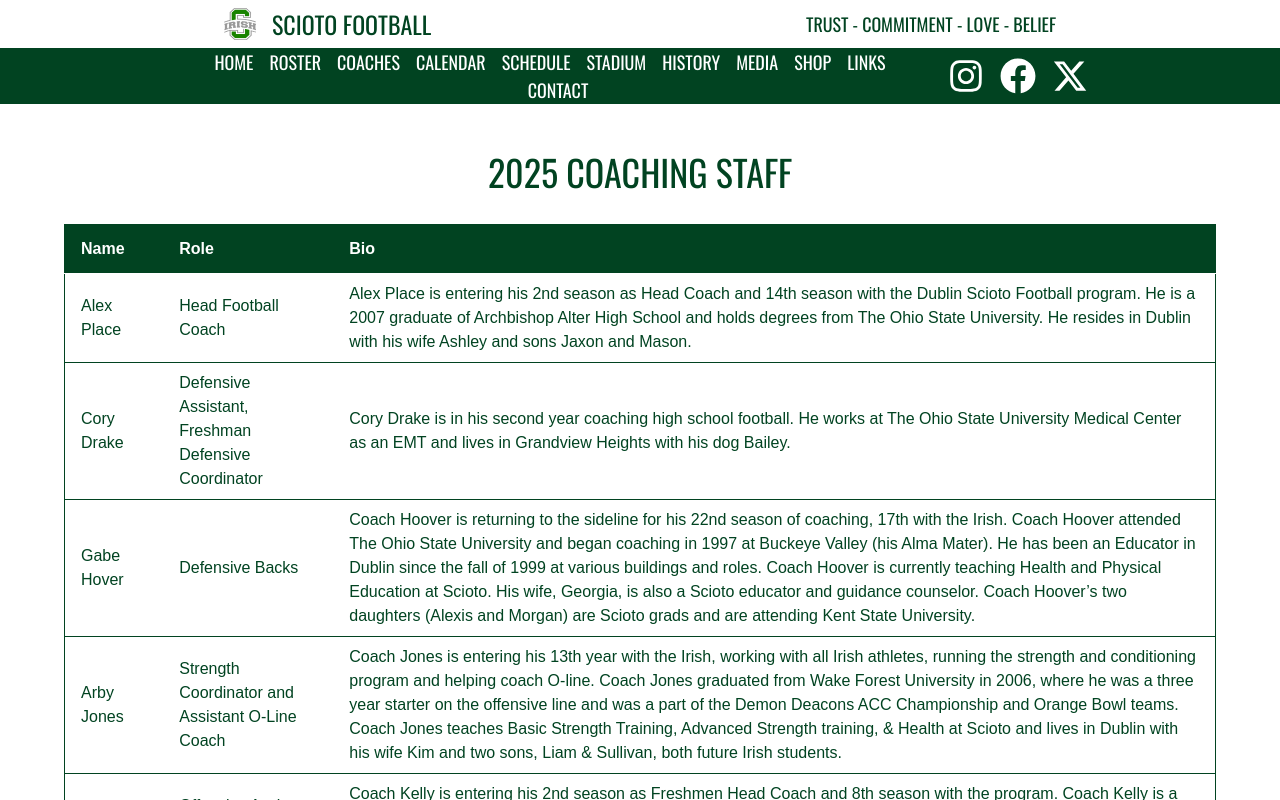
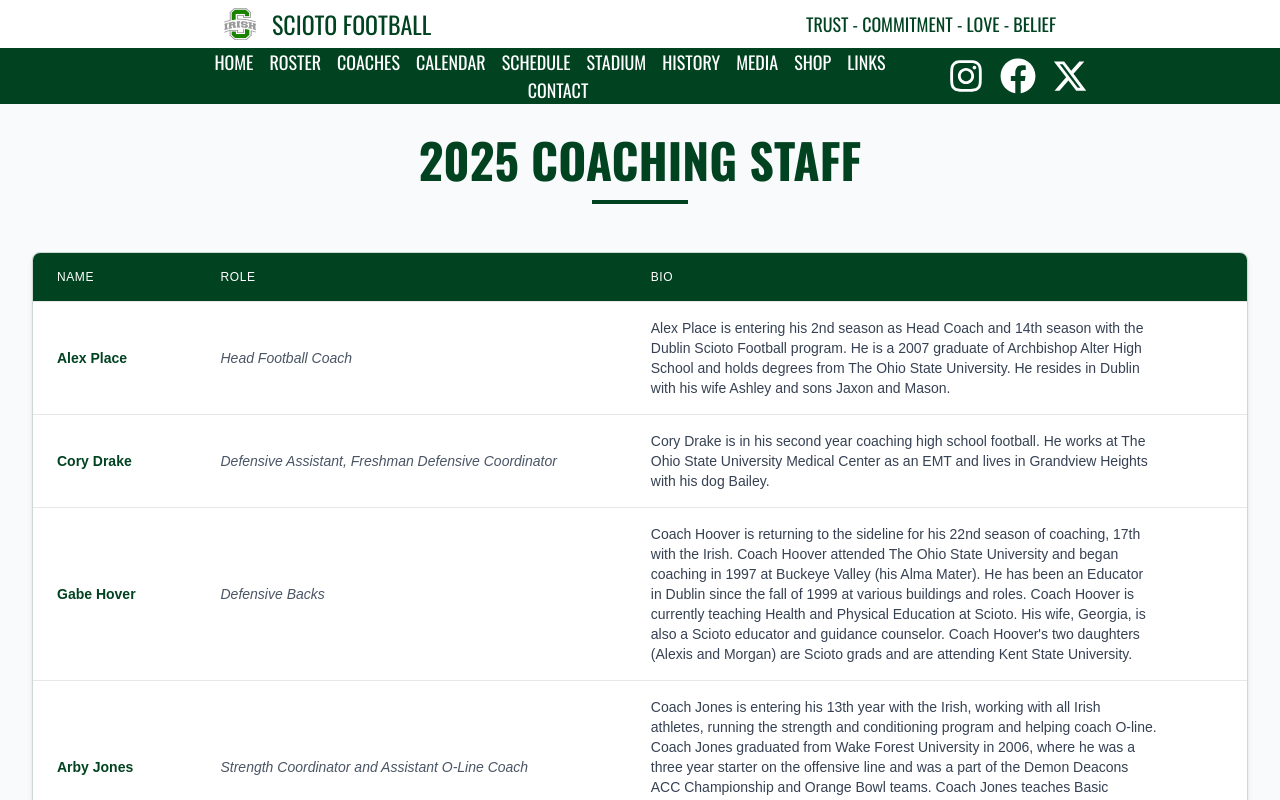
Before and after one commit to moham3dk/scioto-football-website, a Next.js app: page /coaches in a window 1280 px wide. Shown: the top 800 px of the page. Built offline with nearby package versions, Linux system fonts and the light colour scheme.

Commit message:
styling tweaks

```diff
--- a/app/coaches/page.tsx
+++ b/app/coaches/page.tsx
@@ -15,7 +15,7 @@ const Page = () => {
     {
       name: "Gabe Hover",
       role: "Defensive Backs",
-      bio: "Coach Hoover is returning to the sideline for his 22nd season of coaching, 17th with the Irish. Coach Hoover attended The Ohio State University and began coaching in 1997 at Buckeye Valley (his Alma Mater). He has been an Educator in Dublin since the fall of 1999 at various buildings and roles. Coach Hoover is currently teaching Health and Physical Education at Scioto. His wife, Georgia, is also a Scioto educator and guidance counselor. Coach Hoover’s two daughters (Alexis and Morgan) are Scioto grads and are attending Kent State University.",
+      bio: "Coach Hoover is returning to the sideline for his 22nd season of coaching, 17th with the Irish. Coach Hoover attended The Ohio State University and began coaching in 1997 at Buckeye Valley (his Alma Mater). He has been an Educator in Dublin since the fall of 1999 at various buildings and roles. Coach Hoover is currently teaching Health and Physical Education at Scioto. His wife, Georgia, is also a Scioto educator and guidance counselor. Coach Hoover's two daughters (Alexis and Morgan) are Scioto grads and are attending Kent State University.",
     },
     {
       name: "Arby Jones",
@@ -55,7 +55,7 @@ const Page = () => {
     {
       name: "Drew Stagg",
       role: "Offensive Skill Coordinator",
-      bio: "Coach Stagg is a graduate of Walsh University where he played both defensive and offensive line. This is his 16th year with the Irish and his tenth year as the receivers coach for Scioto. Previously, Drew was the Irish Head Freshman Coach. Coach Stagg teaches 8th grade History at Davis Middle School. Coach Stagg has a bachelor’s degree in Education with a focus on integrated social studies. He also has his masters degree in curriculum and instruction, and a masters degree in educational leadership from Miami University. Coach Stagg resides in Powell with his wife Krista and their two sons Kaden and Koda Stagg.",
+      bio: "Coach Stagg is a graduate of Walsh University where he played both defensive and offensive line. This is his 16th year with the Irish and his tenth year as the receivers coach for Scioto. Previously, Drew was the Irish Head Freshman Coach. Coach Stagg teaches 8th grade History at Davis Middle School. Coach Stagg has a bachelor's degree in Education with a focus on integrated social studies. He also has his masters degree in curriculum and instruction, and a masters degree in educational leadership from Miami University. Coach Stagg resides in Powell with his wife Krista and their two sons Kaden and Koda Stagg.",
     },
     {
       name: "Doug Tima",
@@ -65,7 +65,7 @@ const Page = () => {
     {
       name: "Jon Torski",
       role: "Linebackers and Defensive Coordinator",
-      bio: "Coach Torski is beginning his 17th year coaching. Coach Torski is a 2007 Dublin Scioto graduate where he played football and baseball. Coach Torski went on to earn a bachelor’s degree from The Ohio State University in finance before returning to school to earn his teaching certification from Capital University in 2018. Coach Torski teaches mathematics at Thomas Worthington High School. Coach Torski and his wife Megan reside in Columbus along with their daughter Maeve.",
+      bio: "Coach Torski is beginning his 17th year coaching. Coach Torski is a 2007 Dublin Scioto graduate where he played football and baseball. Coach Torski went on to earn a bachelor's degree from The Ohio State University in finance before returning to school to earn his teaching certification from Capital University in 2018. Coach Torski teaches mathematics at Thomas Worthington High School. Coach Torski and his wife Megan reside in Columbus along with their daughter Maeve.",
     },
     {
       name: "John Witt",
@@ -75,31 +75,85 @@ const Page = () => {
   ];
 
   return (
-    <div className="min-h-screen bg-white w-full flex justify-center items-center p-4">
-      <div className="w-full max-w-6xl my-4 md:my-8">
-        <h1 className="text-4xl font-oswald text-[#014321] text-center mb-8">
-          2025 COACHING STAFF
-        </h1>
-        <div className="overflow-x-auto">
-          <table className="min-w-full bg-white border border-[#014321]">
-            <thead>
-              <tr className="bg-[#014321] text-white">
-                <th className="py-3 px-4 border-b text-left">Name</th>
-                <th className="py-3 px-4 border-b text-left">Role</th>
-                <th className="py-3 px-4 border-b text-left">Bio</th>
+    <div className="min-h-screen bg-gray-50 w-full py-8 px-4 sm:px-6 lg:px-8">
+      <div className="max-w-7xl mx-auto">
+        {/* Header Section */}
+        <div className="text-center mb-12">
+          <h1 className="text-4xl md:text-5xl font-bold text-[#014321] mb-4 font-oswald">
+            2025 COACHING STAFF
+          </h1>
+          <div className="w-24 h-1 bg-[#014321] mx-auto"></div>
+        </div>
+
+        {/* Mobile Cards View */}
+        <div className="lg:hidden space-y-6">
+          {coachingStaff.map((coach, index) => (
+            <div
+              key={index}
+              className="bg-white rounded-lg shadow-md overflow-hidden border border-[#014321]/20 hover:shadow-lg transition-shadow"
+            >
+              <div className="p-6">
+                <div className="flex justify-between items-start">
+                  <div>
+                    <h3 className="text-xl font-bold text-[#014321]">
+                      {coach.name}
+                    </h3>
+                    <p className="text-sm text-gray-600 italic mt-1">
+                      {coach.role}
+                    </p>
+                  </div>
+                </div>
+                <p className="mt-4 text-gray-700">{coach.bio}</p>
+              </div>
+            </div>
+          ))}
+        </div>
+
+        {/* Desktop Table View */}
+        <div className="hidden lg:block bg-white rounded-lg shadow-md overflow-hidden border border-[#014321]/20">
+          <table className="min-w-full divide-y divide-gray-200">
+            <thead className="bg-[#014321]">
+              <tr>
+                <th
+                  scope="col"
+                  className="px-6 py-4 text-left text-xs font-medium text-white uppercase tracking-wider"
+                >
+                  Name
+                </th>
+                <th
+                  scope="col"
+                  className="px-6 py-4 text-left text-xs font-medium text-white uppercase tracking-wider"
+                >
+                  Role
+                </th>
+                <th
+                  scope="col"
+                  className="px-6 py-4 text-left text-xs font-medium text-white uppercase tracking-wider"
+                >
+                  Bio
+                </th>
               </tr>
             </thead>
-            <tbody>
+            <tbody className="bg-white divide-y divide-gray-200">
               {coachingStaff.map((coach, index) => (
-                <tr key={index} className="hover:bg-gray-300 transition-colors">
-                  <td className="py-2 px-4 border-b text-[#014321]">
-                    {coach.name} {/* Name */}
+                <tr
+                  key={index}
+                  className="hover:bg-gray-50 transition-colors"
+                >
+                  <td className="px-6 py-4 whitespace-nowrap">
+                    <div className="text-sm font-bold text-[#014321]">
+                      {coach.name}
+                    </div>
                   </td>
-                  <td className="py-2 px-4 border-b text-[#014321]">
-                    {coach.role} {/* Role */}
+                  <td className="px-6 py-4 whitespace-nowrap">
+                    <div className="text-sm text-gray-600 italic">
+                      {coach.role}
+                    </div>
                   </td>
-                  <td className="py-2 px-4 border-b text-[#014321]">
-                    {coach.bio} {/* Bio */}
+                  <td className="px-6 py-4">
+                    <div className="text-sm text-gray-700 max-w-prose">
+                      {coach.bio}
+                    </div>
                   </td>
                 </tr>
               ))}
--- a/app/contact/page.tsx
+++ b/app/contact/page.tsx
@@ -47,9 +47,12 @@ const Page = () => {
   return (
     <div className="min-h-screen bg-white w-full flex justify-center items-center p-4">
       <div className="w-full max-w-2xl my-4 md:my-8">
-        <h1 className="text-4xl font-oswald text-[#014321] text-center mb-8">
-          CONTACT US
-        </h1>
+        <div className="text-center mb-12">
+          <h1 className="text-4xl md:text-5xl font-bold text-[#014321] mb-4 font-oswald">
+            CONTACT US
+          </h1>
+          <div className="w-24 h-1 bg-[#014321] mx-auto"></div>
+        </div>
 
         {loading ? (
           <form className="bg-white border border-[#014321] p-6 shadow-md">
--- a/app/history/page.tsx
+++ b/app/history/page.tsx
@@ -108,9 +108,12 @@ const Page = () => {
       </div>
 
       <div className="w-full max-w-6xl">
-        <h1 className="text-4xl font-oswald text-[#014321] text-center mb-8">
-          {selectedTab.toUpperCase()}
-        </h1>
+        <div className="text-center mb-12">
+          <h1 className="text-4xl md:text-5xl font-bold text-[#014321] mb-4 font-oswald">
+            {selectedTab.toUpperCase()}
+          </h1>
+          <div className="w-24 h-1 bg-[#014321] mx-auto"></div>
+        </div>
 
         {loading ? (
           <Loading />
--- a/app/links/page.tsx
+++ b/app/links/page.tsx
@@ -79,9 +79,12 @@ const links = [
 const Page = () => {
   return (
     <div className="min-h-screen bg-white px-4 py-8">
-      <h1 className="text-4xl font-oswald text-[#014321] text-center mb-8">
-        RESOURCES & LINKS
-      </h1>
+      <div className="text-center mb-12">
+          <h1 className="text-4xl md:text-5xl font-bold text-[#014321] mb-4 font-oswald">
+            RESOURCES & LINKS
+          </h1>
+          <div className="w-24 h-1 bg-[#014321] mx-auto"></div>
+        </div>
       <div className="max-w-5xl mx-auto grid gap-6 sm:grid-cols-1 md:grid-cols-2">
         {links.map((link, index) => (
           <a
--- a/app/media/page.tsx
+++ b/app/media/page.tsx
@@ -37,9 +37,12 @@ const Page = () => {
 
   return (
     <div className="min-h-screen bg-white px-4 py-8">
-      <h1 className="text-4xl font-oswald text-[#014321] text-center mb-8">
-        STORIED RIVALS HIGHLIGHTS
-      </h1>
+      <div className="text-center mb-12">
+          <h1 className="text-4xl md:text-5xl font-bold text-[#014321] mb-4 font-oswald">
+            STORIED RIVALS HIGHLIGHTS
+          </h1>
+          <div className="w-24 h-1 bg-[#014321] mx-auto"></div>
+        </div>
       <div className="grid gap-6 sm:grid-cols-1 md:grid-cols-2 lg:grid-cols-3 max-w-7xl mx-auto">
         {videos.map((video: any, index) => {
           const snippet = video.snippet;
--- a/app/roster/page.tsx
+++ b/app/roster/page.tsx
@@ -38,9 +38,12 @@ const Page = () => {
   return (
     <div className="min-h-screen bg-white w-full flex justify-center items-center p-4">
       <div className="w-full max-w-6xl my-4 md:my-8">
-        <h1 className="text-4xl font-oswald text-[#014321] text-center mb-8">
-          ROSTER
-        </h1>
+        <div className="text-center mb-12">
+          <h1 className="text-4xl md:text-5xl font-bold text-[#014321] mb-4 font-oswald">
+            ROSTER
+          </h1>
+          <div className="w-24 h-1 bg-[#014321] mx-auto"></div>
+        </div>
         <div className="overflow-x-auto">
           <table className="min-w-full bg-white border border-[#014321]">
             <thead>
--- a/app/stadium/page.tsx
+++ b/app/stadium/page.tsx
@@ -58,9 +58,12 @@ const Page = () => {
   return (
     <div className="min-h-screen bg-white w-full flex justify-center items-center p-4">
       <div className="w-full max-w-6xl my-4 md:my-8">
-        <h1 className="text-4xl font-oswald text-[#014321] text-center mb-8">
-          STADIUM
-        </h1>
+        <div className="text-center mb-12">
+          <h1 className="text-4xl md:text-5xl font-bold text-[#014321] mb-4 font-oswald">
+            STADIUM
+          </h1>
+          <div className="w-24 h-1 bg-[#014321] mx-auto"></div>
+        </div>
 
         <Marquee speed={50} gradient={false} className="mb-10">
           {images.map((image, index) => (
```
Also changed, not shown: app/calendar/page.tsx (+6 -3 lines), app/schedule/page.tsx (+8 -6 lines).
